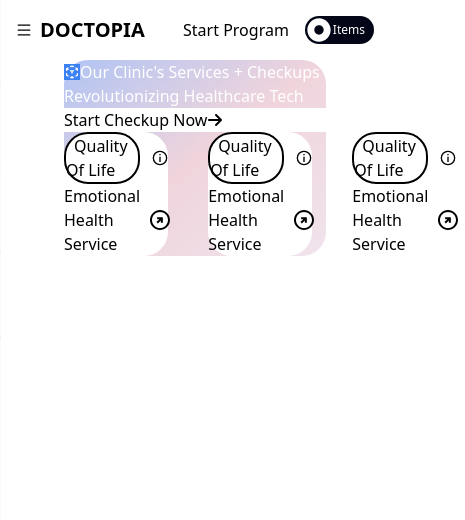
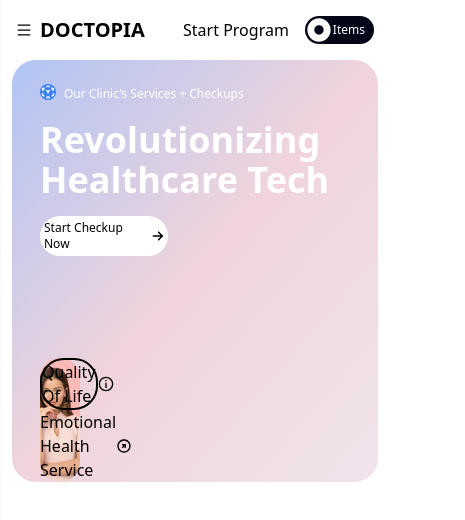
Before and after one commit to jaya-balaji/Doctopia, a React (Create React App) app: page / in a window 390 px wide. Shown: the top 520 px of the page, 465 px wide, since content can reach past the window. Built offline with nearby package versions, Linux system fonts and the light colour scheme.

Commit message:
responsiveness of main is doing

```diff
--- a/src/App.css
+++ b/src/App.css
@@ -36,3 +36,10 @@
     transform: rotate(360deg);
   }
 }
+
+.Background{
+  background : url('./Assets/girl.webp');
+  background-repeat : no-repeat;
+  background-position : center;
+  background-size : cover;
+}
--- a/src/Components/Main.js
+++ b/src/Components/Main.js
@@ -1,82 +1,57 @@
-import React from 'react';
+import React from "react";
 import { HiOutlineCubeTransparent } from "react-icons/hi";
 import { FaArrowRight } from "react-icons/fa6";
 import { GrCircleInformation } from "react-icons/gr";
 import { MdOutlineArrowCircleRight } from "react-icons/md";
+import { IoIosArrowForward } from "react-icons/io";
+import { IoIosArrowRoundUp } from "react-icons/io";
+import Girl from "../Assets/girl.webp";
 
 const Main = () => {
   return (
-    <div className='px-16'>
-    <div className='bg-gradient-to-br from-customCol1 via-customCol2 to-customCol3 rounded-3xl md:px-16 md:h-[100vh]'>
-        <div className='flex flex-col md:p-16 md:pt-24 md:gap-6'>
-            <div className='flex flex-row items-center text-white md:gap-4 md:pl-4'>
+    <div className="px-3 md:px-16">
+      <div className="flex flex-col justify-between bg-gradient-to-br from-customCol1 via-customCol2 to-customCol3 rounded-3xl px-3 h-[50vh] md:px-16 md:py-8 md:h-[100vh]">
       <div>
-                    <HiOutlineCubeTransparent className='text-white bg-blue-500 md:p-1 md:scale-[200%] md:rounded-full'/>
+          <div className="flex flex-col p-4 pt-5 gap-4 md:p-16 md:pt-12 md:gap-6">
+            <div className="flex flex-row items-center text-white gap-2 md:gap-4 md:pl-4">
+              <div>
+                <HiOutlineCubeTransparent className="text-white bg-blue-500 rounded-full md:p-1 md:scale-[200%]" />
               </div>
               <div>
-                    <span className='md:text-xl'>Our Clinic's Services + Checkups</span>
+                <span className="text-xs md:text-xl">
+                  Our Clinic's Services + Checkups
+                </span>
               </div>
             </div>
-            <div className='md:w-[70%]'>
-                <span className='text-white md:font-medium md:text-8xl'>Revolutionizing Healthcare Tech </span>
+            <div className="md:w-[70%]">
+              <span className="text-white font-bold text-4xl md:text-8xl">
+                Revolutionizing Healthcare Tech
+              </span>
             </div>
-            <div className='flex flex-row bg-white items-center md:gap-4 md:p-2 md:w-48 md:rounded-full'>
-                <span className='font-medium'>Start Checkup Now</span>
-                <FaArrowRight />
+            <div className="flex flex-row bg-white items-center rounded-full gap-1 p-1 w-32 md:gap-4 md:p-2 md:w-48">
+              <span className="text-xs md:font-medium">Start Checkup Now</span>
+              <FaArrowRight className="text-xs md:text-base"/>
             </div>
           </div>
-        <div className='flex flex-row gap-10 md:pl-16'>
-            <div className='flex flex-col justify-between bg-white rounded-3xl md:w-[200px] md:h-[200px] md:p-5'>
-                <div className='flex flex-row gap-3 justify-between items-center'>
-                    <div className='border-2 border-black rounded-3xl'>
-                        <span className='p-2'>Quality Of Life</span>
         </div>
         <div>
-                        <GrCircleInformation className='md:scale-[140%]'/>
+          <div className="flex flex-row gap-3 pl-4 md:gap-10 md:pl-16">
+            <div className="flex flex-col justify-between bg-white rounded-3xl w-[40px] md:w-[200px] md:h-[200px] md:p-5 Background">
+              <div className="flex flex-row justify-between items-center md:gap-3">
+                <div className="border-2 border-black rounded-3xl">
+                  <span className="md:p-2">Quality Of Life</span>
+                </div>
+                <div>
+                  <GrCircleInformation className="md:scale-[140%]"/>
                 </div>
               </div>
-                <div className='flex flex-row gap-3 justify-between items-center'>
-                    <div className=''>
+              <div className="flex flex-row justify-between items-center md:gap-3">
+                <div>
                   <span>Emotional Health Service</span>
                 </div>
                 <div>
-                        <MdOutlineArrowCircleRight className='scale-[150%] transform -rotate-45'/>
+                  <MdOutlineArrowCircleRight className="transform -rotate-45 md:scale-[230%]" />
                 </div>
-                </div>
-            </div>
-            <div className='flex flex-col justify-between bg-white rounded-3xl md:w-[200px] md:h-[200px] md:p-5'>
-                <div className='flex flex-row gap-3 justify-between items-center'>
-                    <div className='border-2 border-black rounded-3xl'>
-                        <span className='p-2'>Quality Of Life</span>
-                    </div>
-                    <div>
-                        <GrCircleInformation className='md:scale-[140%]'/>
-                    </div>
-                </div>
-                <div className='flex flex-row gap-3 justify-between items-center'>
-                    <div className=''>
-                        <span>Emotional Health Service</span>
-                    </div>
-                    <div>
-                        <MdOutlineArrowCircleRight className='scale-[150%] transform -rotate-45'/>
-                    </div>
-                </div>
-            </div>
-            <div className='flex flex-col justify-between bg-white rounded-3xl md:w-[200px] md:h-[200px] md:p-5'>
-                <div className='flex flex-row gap-3 justify-between items-center'>
-                    <div className='border-2 border-black rounded-3xl'>
-                        <span className='p-2'>Quality Of Life</span>
-                    </div>
-                    <div>
-                        <GrCircleInformation className='md:scale-[140%]'/>
-                    </div>
-                </div>
-                <div className='flex flex-row gap-3 justify-between items-center'>
-                    <div className=''>
-                        <span>Emotional Health Service</span>
-                    </div>
-                    <div>
-                        <MdOutlineArrowCircleRight className='scale-[150%] transform -rotate-45'/>
               </div>
             </div>
             </div>
@@ -84,6 +59,6 @@
       </div>
     </div>
   );
-}
+};
 
 export default Main;
```
Lines whose indentation alone changed are shown as unchanged.
